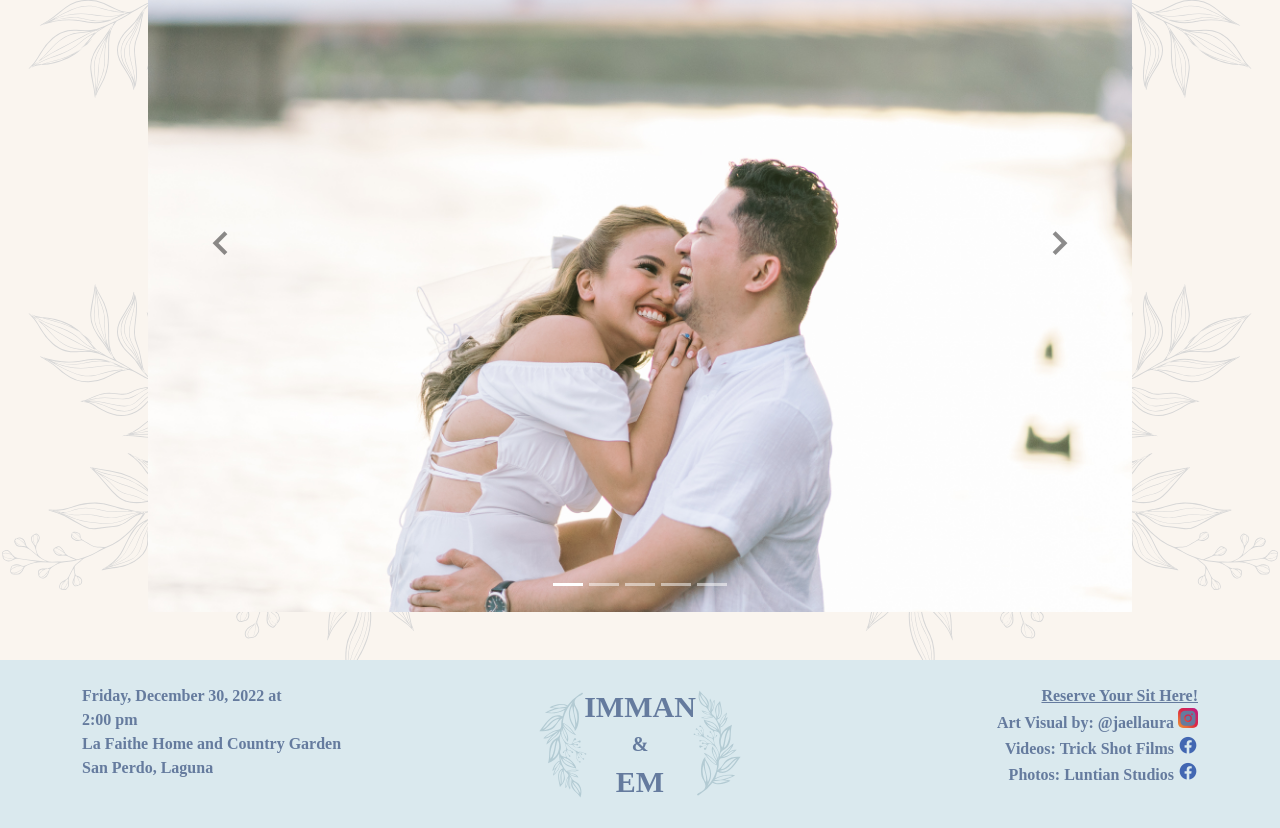
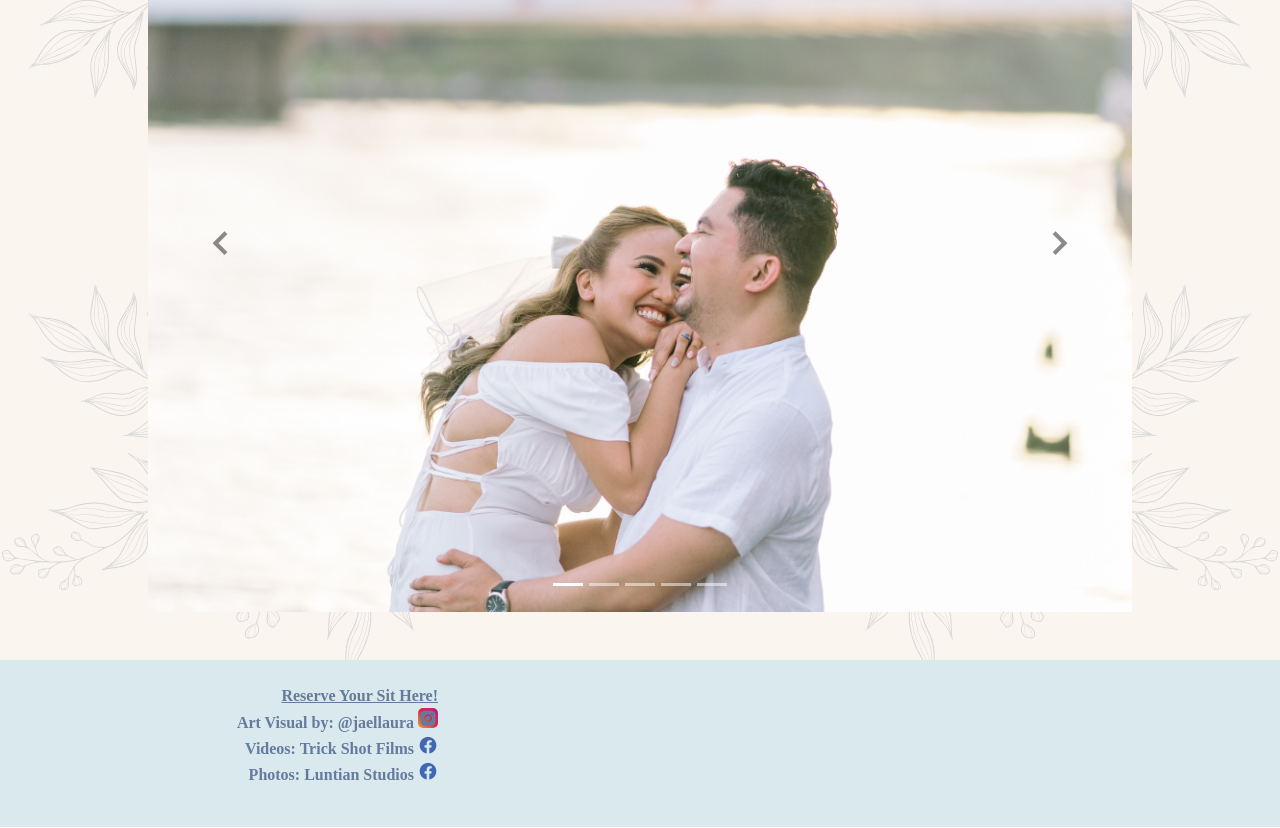
Before and after one commit to Hope143/wedding-website, a React (Vite) app: page / in a window 1280 px wide. Shown: the part 1768-2596 px from the top of the page. Built offline with nearby package versions, Linux system fonts and the light colour scheme; a web font is replaced by a local one.

Commit message:
remove the location in footer

```diff
--- a/src/components/Footer.jsx
+++ b/src/components/Footer.jsx
@@ -5,7 +5,7 @@ function Footer() {
     <div className='footerContainer p-4 w-100'>
         <div className="container">
         <div className='row justify-content-between'>
-            <div className="location col-12 col-md-4 d-block text-center text-md-start fw-semibold">
+            {/* <div className="location col-12 col-md-4 d-block text-center text-md-start fw-semibold">
                 <span className='d-block'>Friday, December 30, 2022 at</span>
                 <span className='d-block'>2:00 pm</span>
                 <span className="d-block">La Faithe Home and Country Garden</span>
@@ -19,7 +19,7 @@ function Footer() {
                     <span className='d-block'>EM</span>
                 </p>
                 <img className='floralSecond' width={90} src="/images/floral1.svg" alt="floral" />
-            </div>
+            </div>   */}
             <div className='weddingBTS col-12 col-md-4 d-block d--md-flex justify-content-end fw-semibold text-center text-md-end'>
                 <a className='mb-0 googleForm' href='https://docs.google.com/forms/d/e/1FAIpQLScgYdhKFGMcKKXOHdvyEw2BoQB_48h0pvGipqyvPNmSiUYx4Q/viewform' target="_blank" >Reserve Your Sit Here!</a>
                 <p>
```
